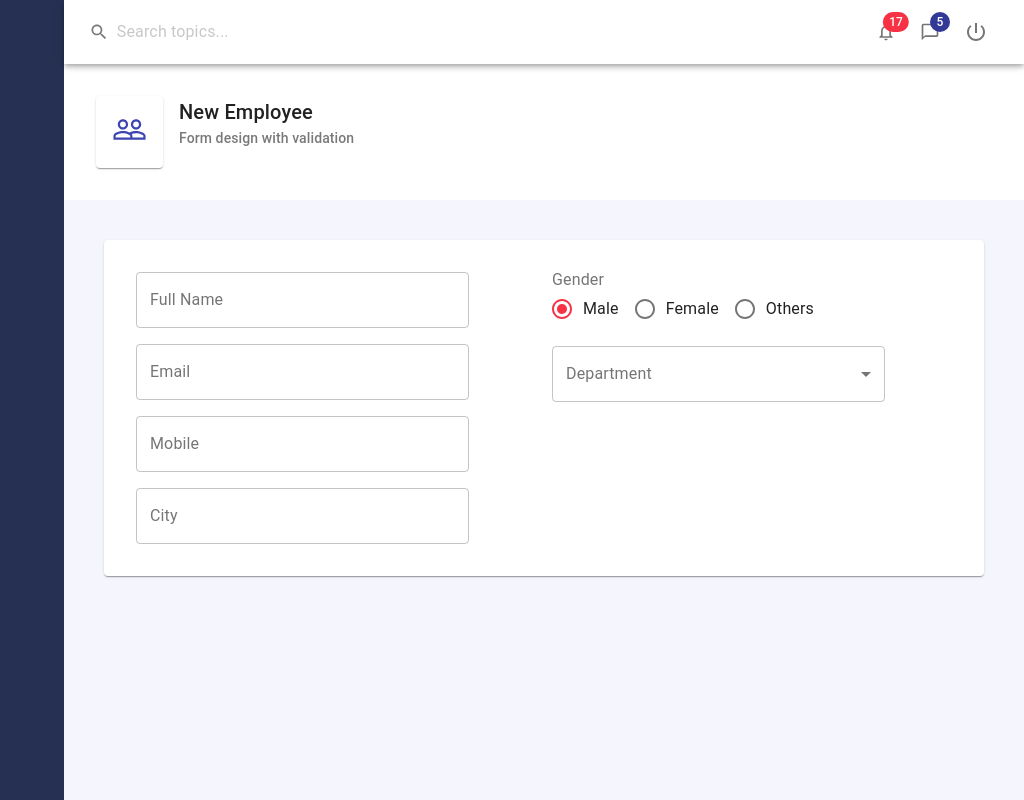
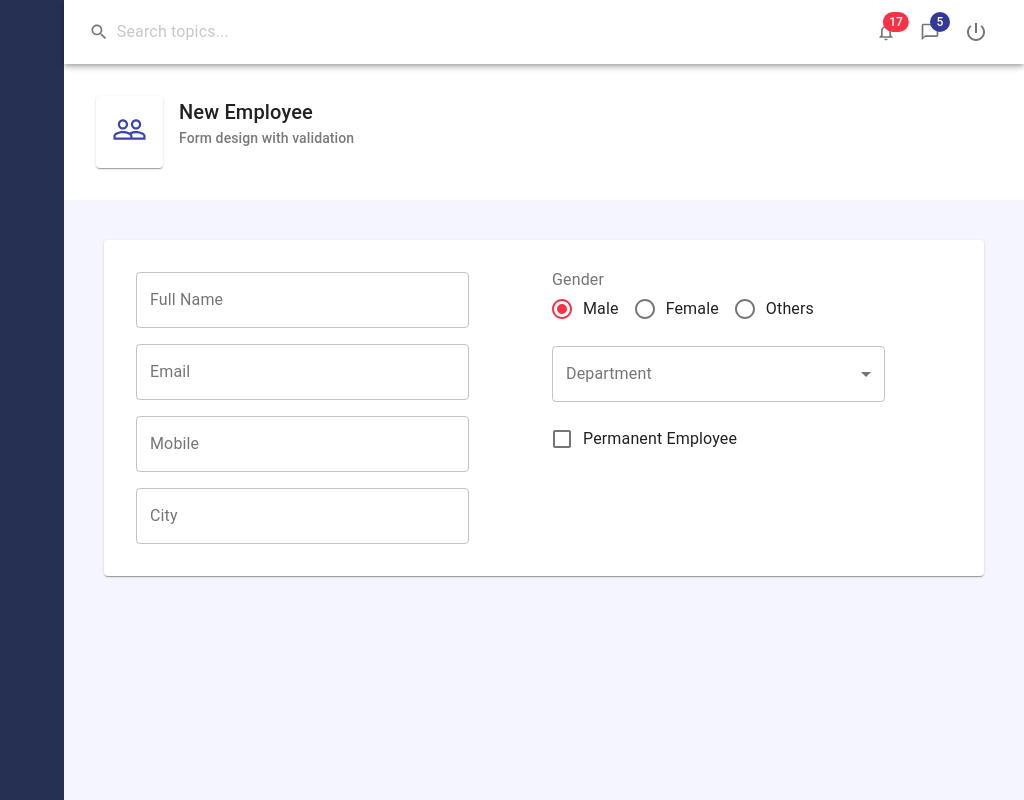
Before and after one commit to AchayoEarnest/mui_learning, a React (Create React App) app: page / in a window 1280 px wide. Shown: the whole page, without its empty margins (256-1280 px from the left). Built offline with nearby package versions, Linux system fonts and the light colour scheme; the HTML template or start-up script is replaced by a standard one.

Commit message:
added a checkbox for isPermanent option

```diff
--- /dev/null
+++ b/src/components/controls/Checkbox.js
@@ -0,0 +1,39 @@
+import {
+  FormControl,
+  FormControlLabel,
+  Checkbox as MuiCheckbox,
+} from "@material-ui/core";
+import React from "react";
+
+const Checkbox = (props) => {
+  const { value, name, onChange, color, label } = props;
+
+  const convertToDefaultEventParam = (name, value) => ({
+    target: {
+      name,
+      value,
+    },
+  });
+
+  return (
+    <FormControl>
+      <FormControlLabel
+        control={
+          <MuiCheckbox
+            name={name}
+            value={value}
+            onChange={(e) =>
+              onChange(convertToDefaultEventParam(name, e.target.checked))
+            }
+            checked={value}
+            color={color}
+            label={label}
+          />
+        }
+        label={label}
+      />
+    </FormControl>
+  );
+};
+
+export default Checkbox;
--- a/src/components/controls/Controls.js
+++ b/src/components/controls/Controls.js
@@ -1,11 +1,13 @@
 import Input from "./Input";
 import RadioGroup from "./RadioGroup";
 import Select from "./Select";
+import Checkbox from "./Checkbox";
 
 const Controls = {
   Input,
   RadioGroup,
   Select,
+  Checkbox,
 };
 
 export default Controls;
--- a/src/pages/Employees/EmployeeForm.js
+++ b/src/pages/Employees/EmployeeForm.js
@@ -78,6 +78,15 @@ const EmployeeForm = () => {
             onChange={handleInputChange}
             options={employeeService.getDepartmentCollection()}
           />
+          <Controls.Checkbox
+            value={values.isPermanent}
+            name="isPermanent"
+            label="Permanent Employee"
+            onChange={handleInputChange}
+            color= "primary"
+            checked = "false"
+          />
+
         </Grid>
       </Grid>
     </Form>
```
